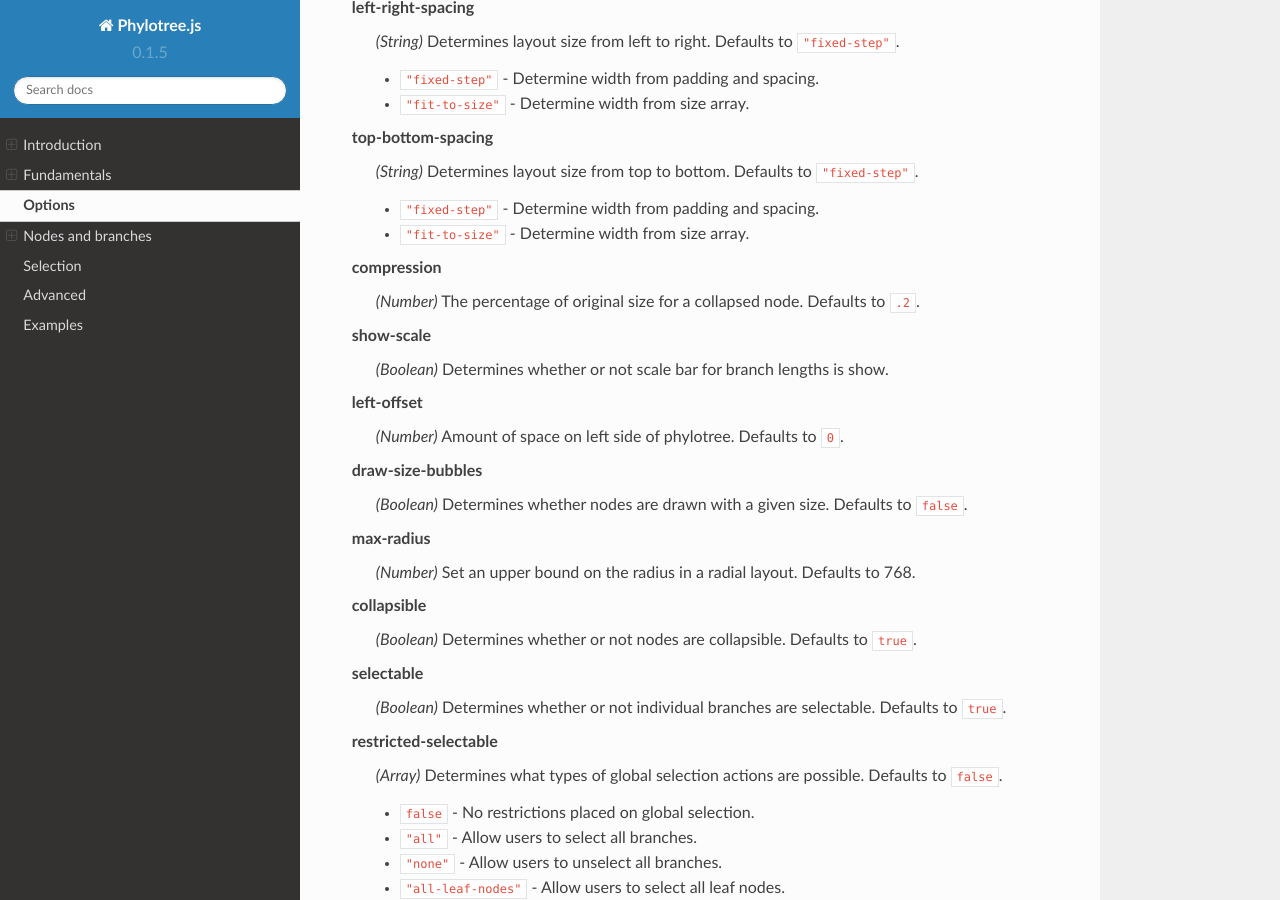
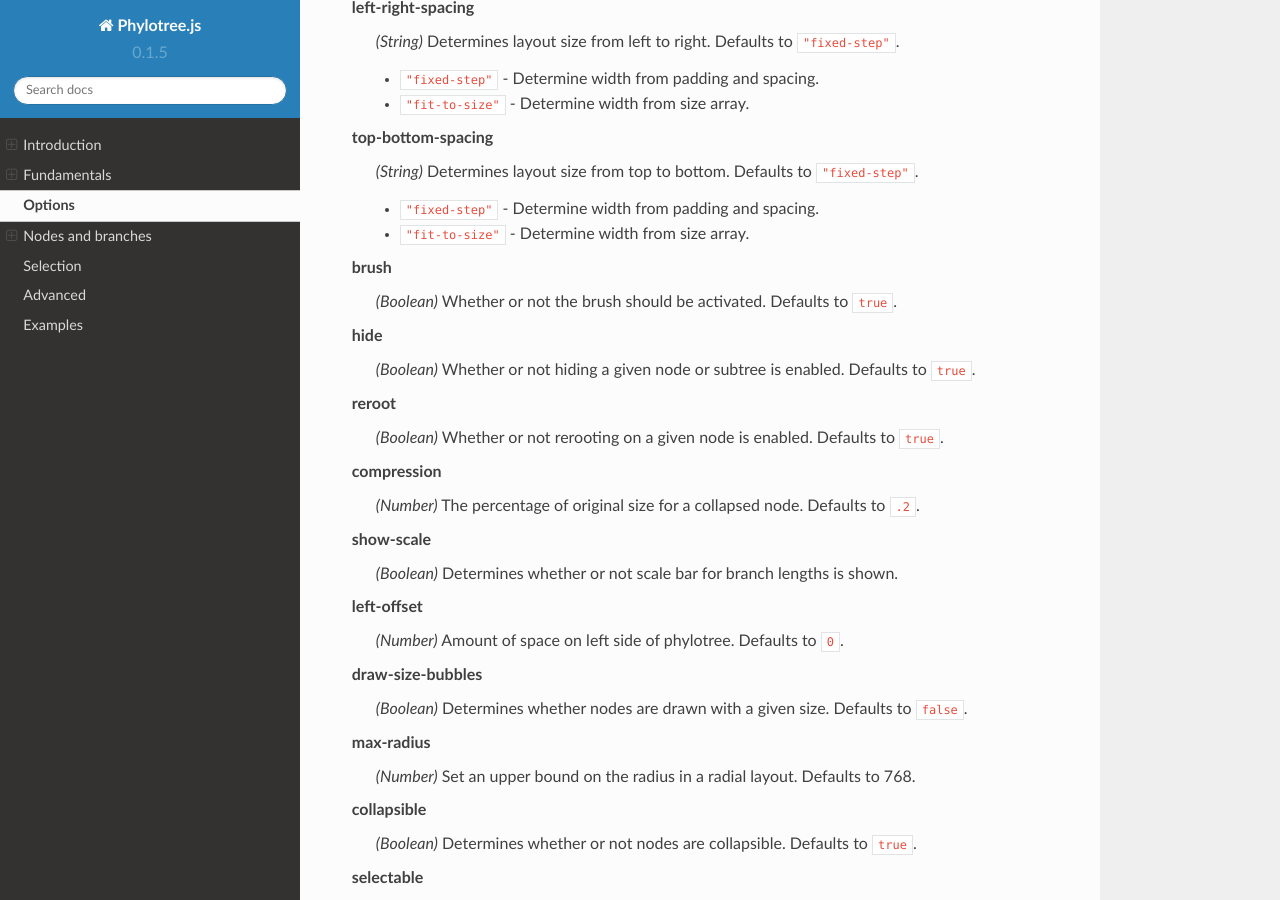
Before and after one commit to veg/phylotree.js, a Sphinx documentation site: the page built from docs/options.rst, in a window 1280 px wide and 900 px high, scrolled down 405 px. Built offline with Sphinx 7.4.7 and the Read the Docs theme 2.0.0, drawn with Linux system fonts in a browser that asks for light colours.

```diff
--- a/docs/options.rst
+++ b/docs/options.rst
@@ -21,11 +21,20 @@ top-bottom-spacing
   * ``"fixed-step"`` - Determine width from padding and spacing.
   * ``"fit-to-size"`` - Determine width from size array.
 
+brush
+  `(Boolean)` Whether or not the brush should be activated. Defaults to ``true``.
+
+hide
+  `(Boolean)` Whether or not hiding a given node or subtree is enabled. Defaults to ``true``.
+
+reroot
+  `(Boolean)` Whether or not rerooting on a given node is enabled. Defaults to ``true``.
+
 compression
   `(Number)` The percentage of original size for a collapsed node. Defaults to ``.2``.
 
 show-scale
-  `(Boolean)` Determines whether or not scale bar for branch lengths is show.
+  `(Boolean)` Determines whether or not scale bar for branch lengths is shown.
 
 left-offset
   `(Number)` Amount of space on left side of phylotree. Defaults to ``0``.
--- /dev/null
+++ b/requirements.txt
@@ -0,0 +1,2 @@
+sphinx-js==2.3
+sphinx-rtd-theme==0.2.4
```
Also changed, not shown: README.md (+13 -0 lines), docs/fundamentals.rst (+6 -3 lines), phylotree.js (+17 -12 lines), 9 other files.
